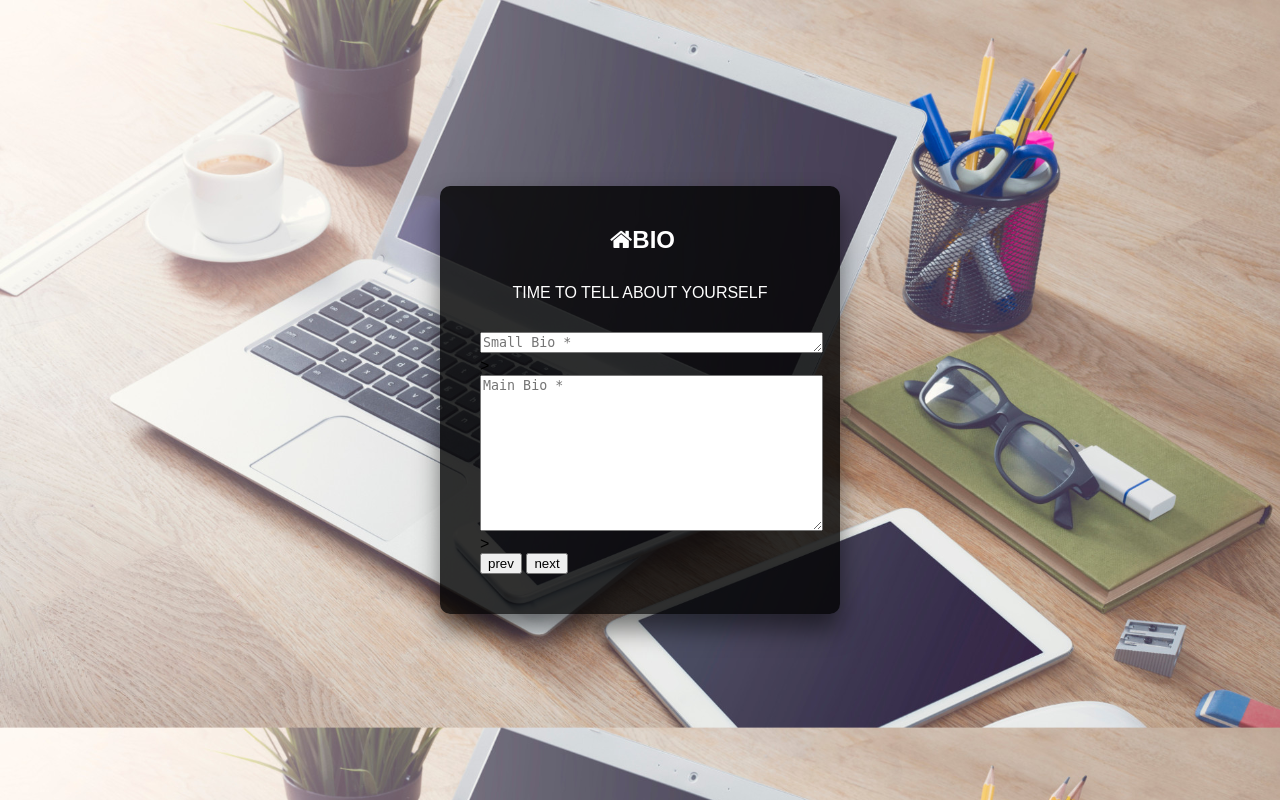
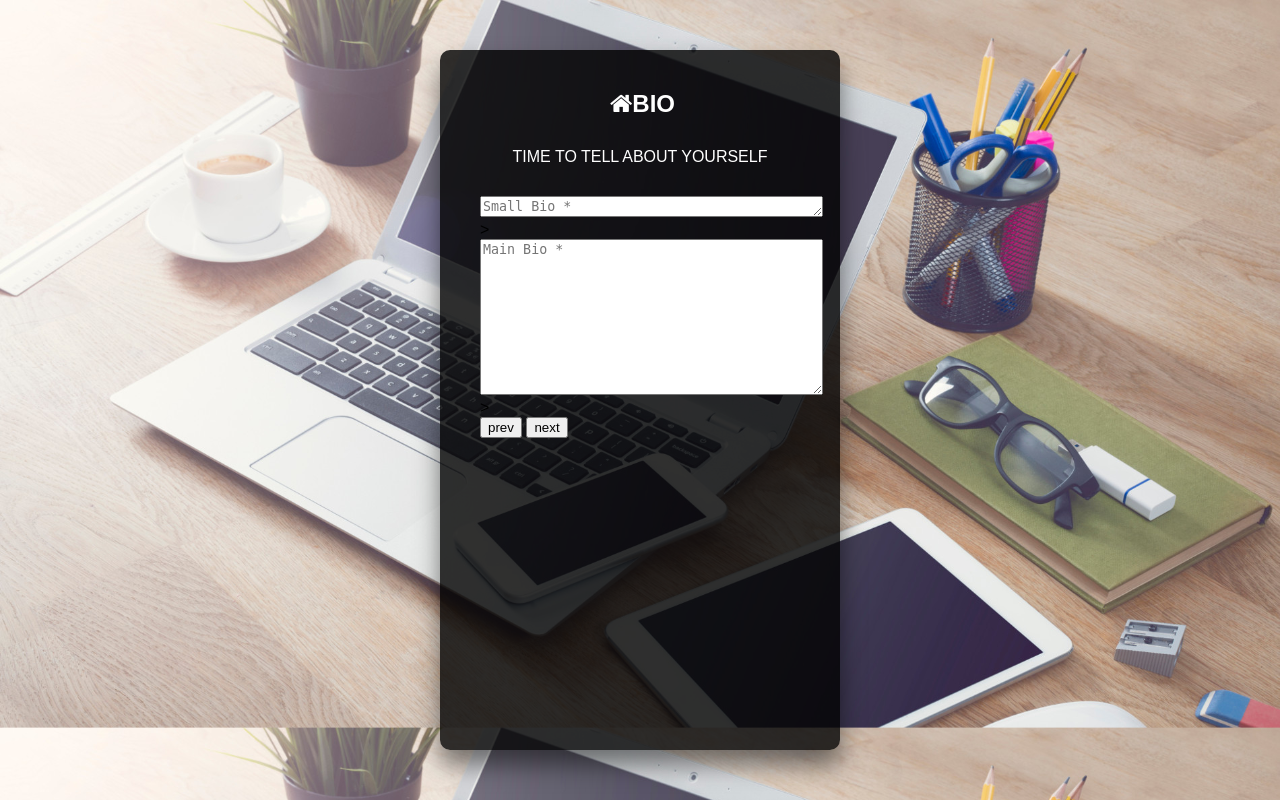
Before and after one commit to satishkollu/theam-, a PHP site: page /bio.html in a window 1280 px wide. Run offline with PHP 8.4, Linux system fonts and the light colour scheme.

Commit message:
enable scroll

```diff
--- a/Details/style.css
+++ b/Details/style.css
@@ -17,8 +17,8 @@
   box-sizing: border-box;
   box-shadow: 0 15px 25px rgba(0, 0, 0, 0.5);
   border-radius: 10px;
-  /* height: 700px;
-  overflow-y: scroll; */
+  height: 700px;
+  overflow-y: auto;
 }
 .box h2 {
   margin: 0 0 30px;
```
